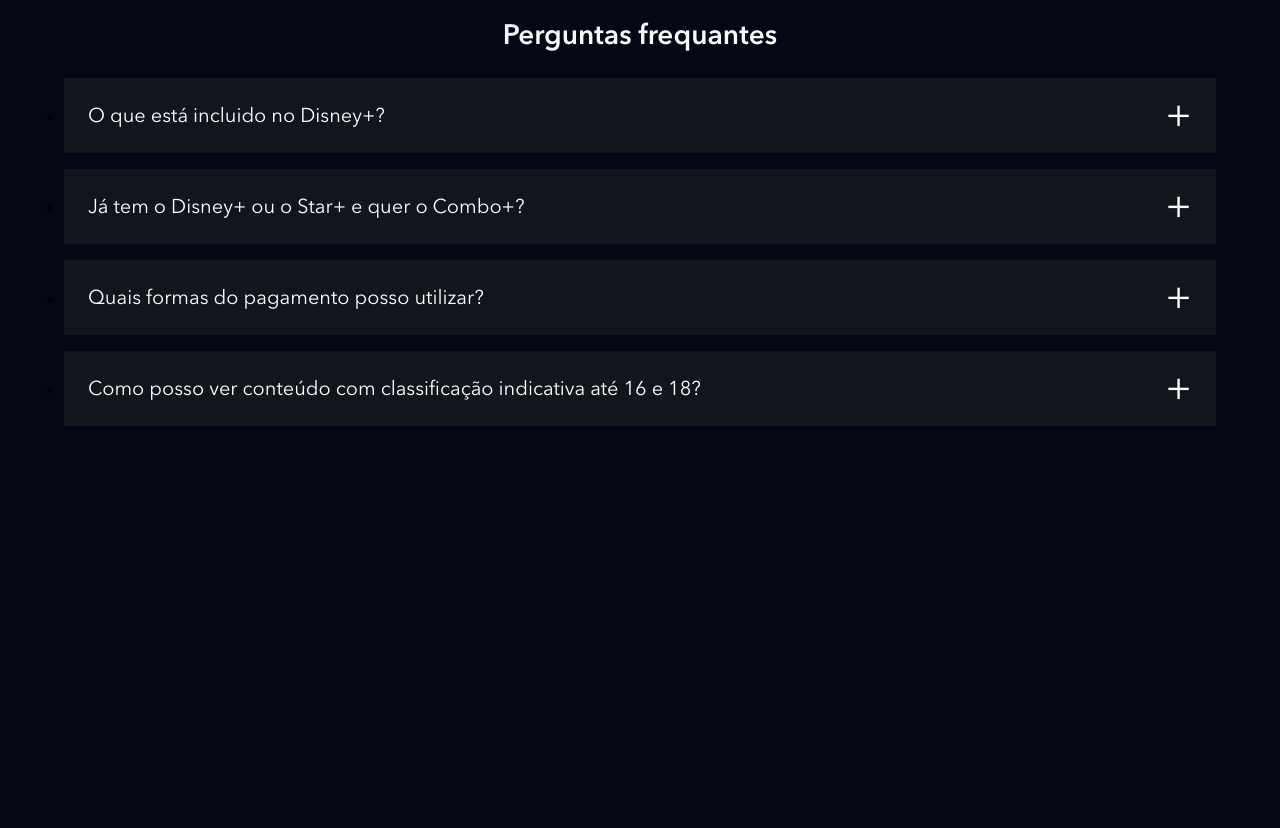
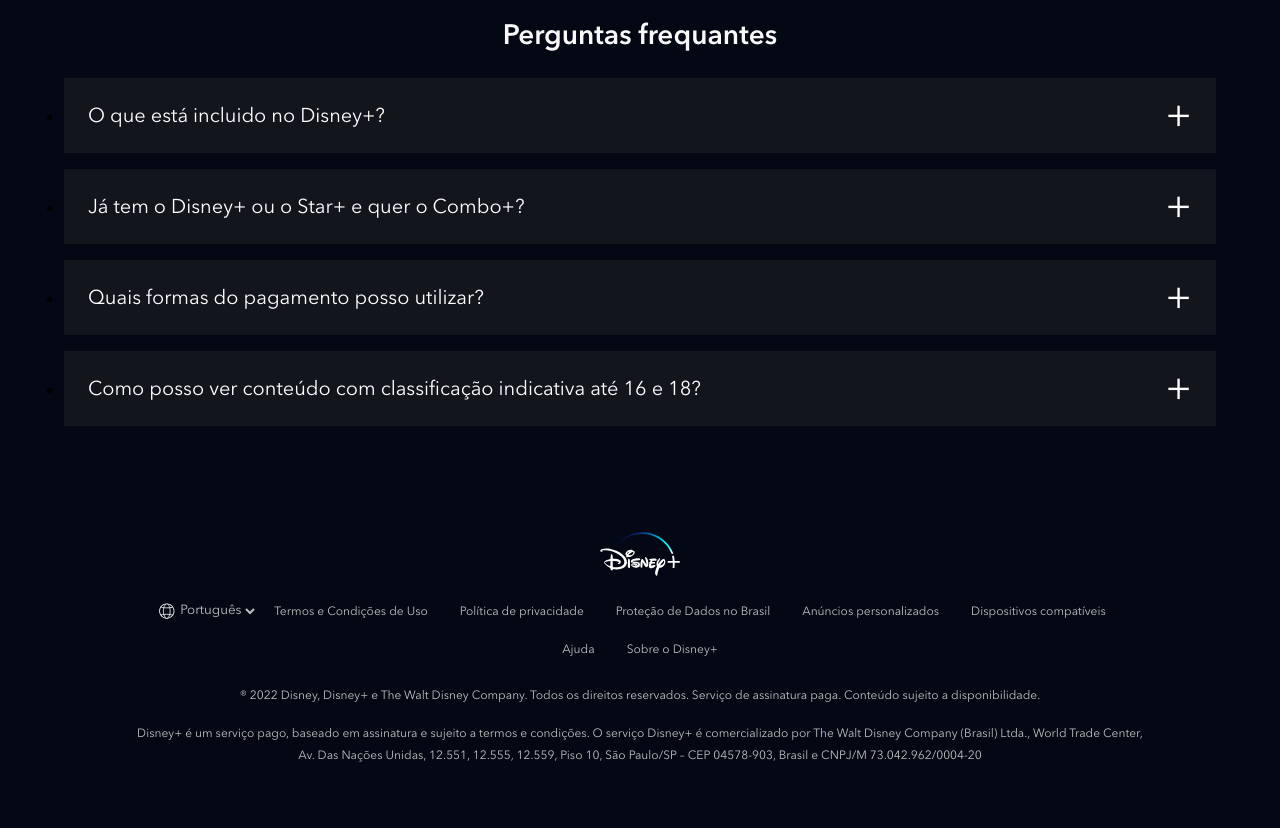
Before and after one commit to XxSusuxX/Clone-Disney, a website: page index.html in a window 1280 px wide. Shown: the part 4345-5173 px from the top of the page. Before the commit the page ends 4851 px from the top, so only its background shows below. Drawn offline with nearby package versions, Linux system fonts and the light colour scheme; files that its build step writes are made by us from their sources; files whose address does not match are found by name.

Commit message:
seção do footer (rodapé)

```diff
--- a/index.html
+++ b/index.html
@@ -262,10 +262,56 @@
                     <p class="text">
                         Para poder acessar o catálogo completo que inclui conteúdo com classificação indicativa até 16 e 18, todos os usuários do Disney+ na América Latina devem atualizar as configurações de controle parental do perfil. É possível restringir o conteúdo de cada perfil e também adicionar um PIN de bloqueio. Os usuários que preferirem manter a configuração atual vão continuar aproveitando o Disney+ com a classificação indicativa até 14, podendo alterá-la a qualquer momento em "Editar Perfis".
                     </p>
+                    <p class="text--small">
+                        Disney+ é um serviço pago, baseado em assinatura e sujeito a termos e condições. O serviço Disney+ é comercializado por The Walt Disney Company
+                    </p>
                 </div>
             </li>
         </ul>
     </section>
+    <footer class="footer">
+        <div class="footer__container">
+            <img class="footer__logo" src="./dist/images/disneyplus.svg" alt="Disney+">
+            <ul class="footer__links">
+                <li class="footer__links__item">
+                    <div class="language-selector">
+                        <img src="./dist/images/icones/globe.svg" alt="Globo do Mundo">
+                        <select>
+                            <option>English</option>
+                            <option selected>Português</option>
+                        </select>
+                    </div>
+                </li>
+                <li class="footer__links__item">
+                    <a href="#" class="text--small">Termos e Condições de Uso</a>
+                </li>
+                <li class="footer__links__item">
+                    <a href="#" class="text--small">Política de privacidade</a>
+                </li>
+                <li class="footer__links__item">
+                    <a href="#" class="text--small">Proteção de Dados no Brasil</a>
+                </li>
+                <li class="footer__links__item">
+                    <a href="#" class="text--small">Anúncios personalizados</a>
+                </li>
+                <li class="footer__links__item">
+                    <a href="#" class="text--small">Dispositivos compatíveis</a>
+                </li>
+                <li class="footer__links__item">
+                    <a href="#" class="text--small">Ajuda</a>
+                </li>
+                <li class="footer__links__item">
+                    <a href="#" class="text--small">Sobre o Disney+</a>
+                </li>
+            </ul>
+            <p class="text--small">
+                ® 2022 Disney, Disney+ e The Walt Disney Company. Todos os direitos reservados. Serviço de assinatura paga. Conteúdo sujeito a disponibilidade.
+            </p>
+            <p class="text--small">
+                Disney+ é um serviço pago, baseado em assinatura e sujeito a termos e condições. O serviço Disney+ é comercializado por The Walt Disney Company (Brasil) Ltda., World Trade Center, Av. Das Nações Unidas, 12.551, 12.555, 12.559, Piso 10, São Paulo/SP – CEP 04578-903, Brasil e CNPJ/M 73.042.962/0004-20
+            </p>
+        </div>
+    </footer>
     <script src="./src/scripts/main.js"></script>
 </body>
 </html>
--- /dev/null
+++ b/src/styles/_footer.scss
@@ -0,0 +1,68 @@
+@use 'variaveis';
+
+.footer{
+    padding: 26px 8px;
+
+    &__container{
+        max-width: 1024px;
+        width: 100%;
+        margin: 0 auto;
+        text-align: center;
+        padding-bottom: 20px;
+    }
+
+    &__logo{
+        width: 80px;
+        margin: 0 auto 10px;
+    }
+
+    &__links{
+        margin-bottom: 16px;
+        display: flex;
+        align-items: center;
+        flex-wrap: wrap;
+        justify-content: center;
+
+        &__item{
+            display: inline-block;
+
+            a{
+                text-decoration: none;
+                padding: 8px 16px;
+                display: block;
+
+                &:hover{
+                    color: variaveis.$corTextoSecundario;
+                }
+            }
+        }
+    }
+
+    p{
+        margin-bottom: 16px;
+    }
+}
+
+.language-selector{
+    display: flex;
+    align-items: center;
+
+    img{
+        height: 18px;
+        width: 18px;
+    }
+
+    select{
+        background-color: transparent;
+        border: none;
+        color: variaveis.$corTextoPrincipal;
+
+        &:hover{
+            color: variaveis.$corTextoSecundario;
+        }
+
+        option{
+            color: variaveis.$corDeFundo;
+        }
+    }
+}
--- a/src/styles/main.scss
+++ b/src/styles/main.scss
@@ -4,6 +4,7 @@
 @use 'plans';
 @use 'available-devices';
 @use 'faq';
+@use 'footer';
 
 @font-face {
     font-family: Avenir;
```
